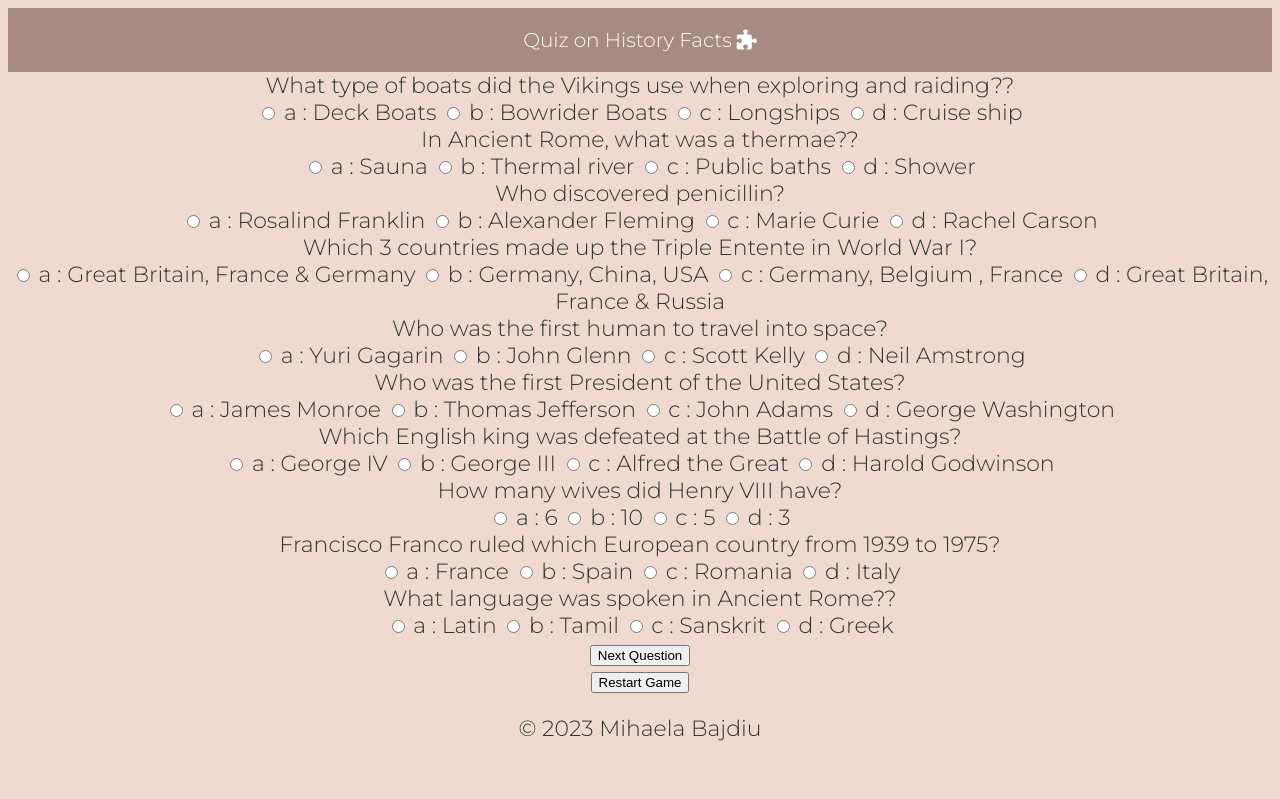
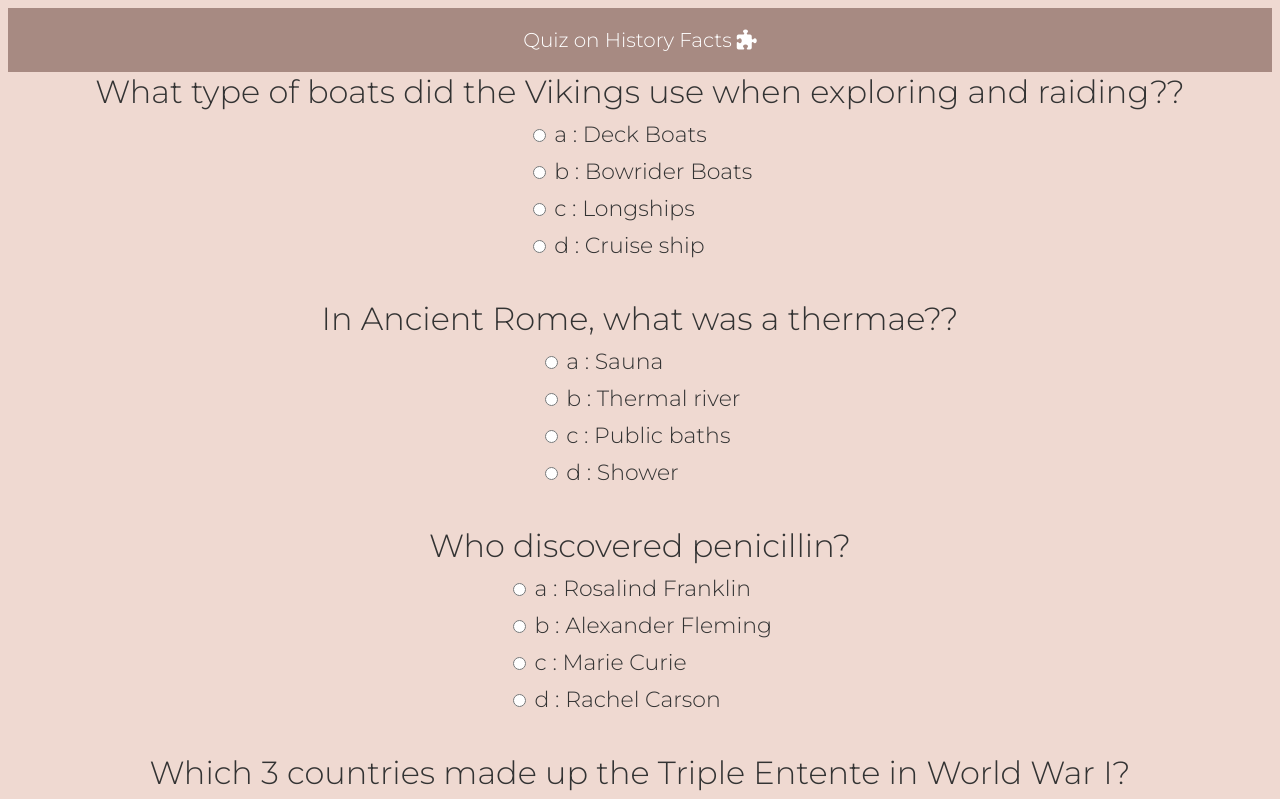
Before and after one commit to MihaelaB91/my-quizz-game, a plain HTML site: page index.html in a window 1280 px wide. Shown: the top 799 px of the page. Drawn offline with Linux system fonts and the light colour scheme; files that its build step writes are made by us from their sources.

Commit message:
Style the control buttons

```diff
--- a/css/style.css
+++ b/css/style.css
@@ -18,3 +18,42 @@ h1 {
     background-color: #a78a82;
     color: #fff;
 }
+
+.question {
+    font-size: 32px;
+    margin-bottom: 10px;
+}
+
+.answers {
+    margin-bottom: 30px;
+    text-align: left;
+    display: inline-block;
+}
+
+.answers label {
+    display: block;
+    margin-bottom: 10px;
+}
+
+button {
+    font-family: 'Montserrat', sans-serif;
+    font-size: 22px;
+    background-color: #999B84;
+    color: #fff;
+    border: 0px;
+    border-radius: 3px;
+    padding: 20px;
+    cursor: grab;
+    margin-bottom: 20px;
+}
+
+button:hover {
+    background-color: #797a68;
+}
+
+.next-btn {
+    position: relative;
+    top: 10px;
+    left: 50%;
+    transform: translateX(-50%);
+}
```
